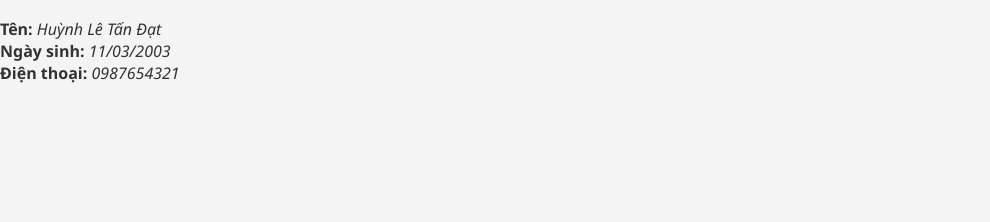
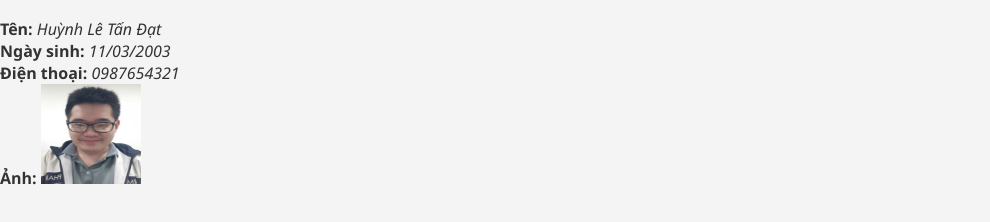
Before and after one commit to hltd0123/hltd0123.github.io, a plain HTML site: page index.html in a window 1280 px wide. Shown: the part 66-288 px from the top of the page, without its empty margins (0-990 px from the left). Drawn offline with Linux system fonts and the light colour scheme.

Commit message:
Update_Profile

```diff
--- a/index.html
+++ b/index.html
@@ -3,7 +3,7 @@
 <head>
     <meta charset="UTF-8">
     <meta name="viewport" content="width=device-width, initial-scale=1.0">
-    <title>CV cá nhân của Nguyễn Hữu Trung</title>
+    <title>CV cá nhân của Huỳnh Lê Tấn Đạt</title>
     <link rel="stylesheet" href="index.css">
 </head>
 <body>
@@ -21,5 +21,9 @@
         <b>Điện thoại:</b> <i>0987654321</i>
     </div>
 
+    <div class="thongtin">
+        <b>Ảnh:</b> <img src="avata.jpg" width="100px" height="100px">
+    </div>
+
 </body>
 </html>
```
Also changed, not shown: avata.jpg (added).
